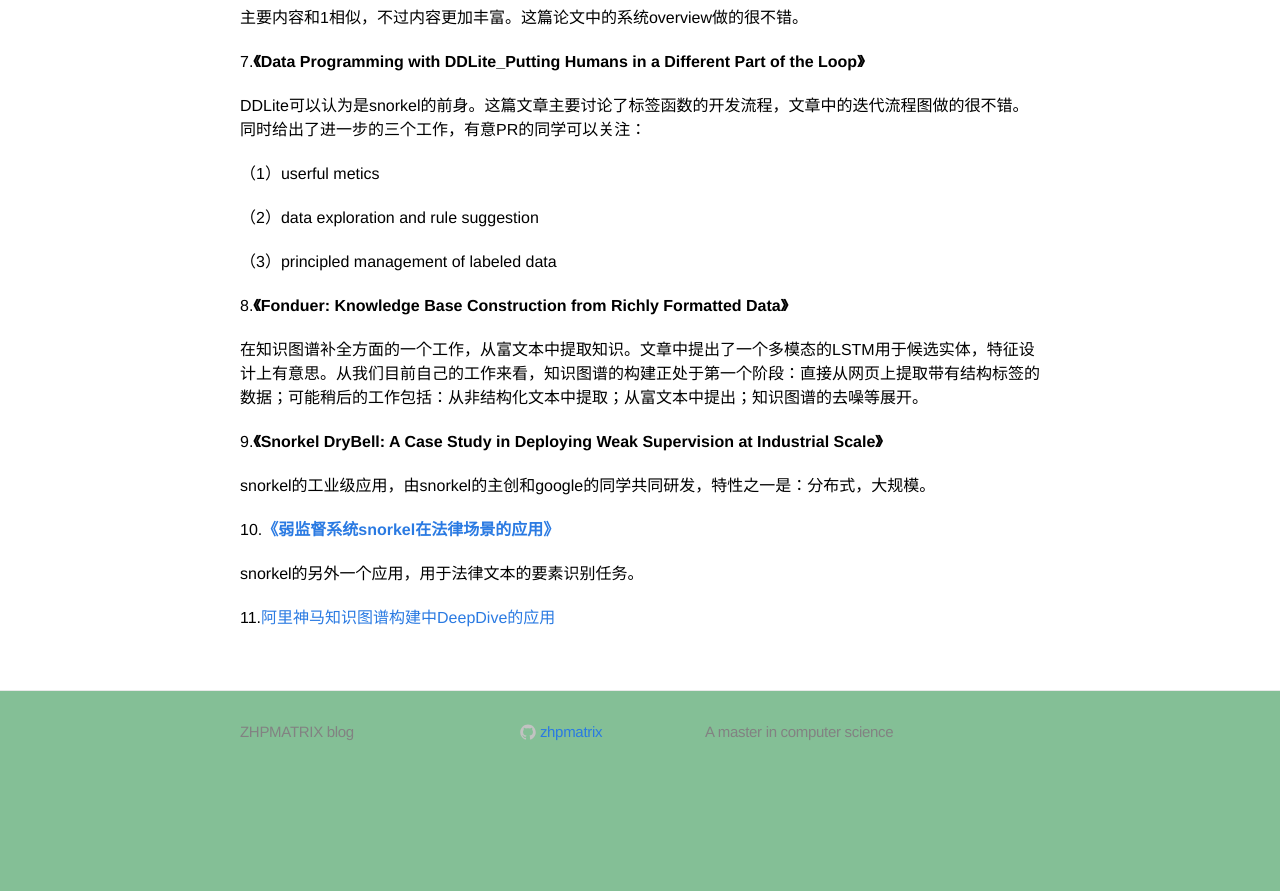
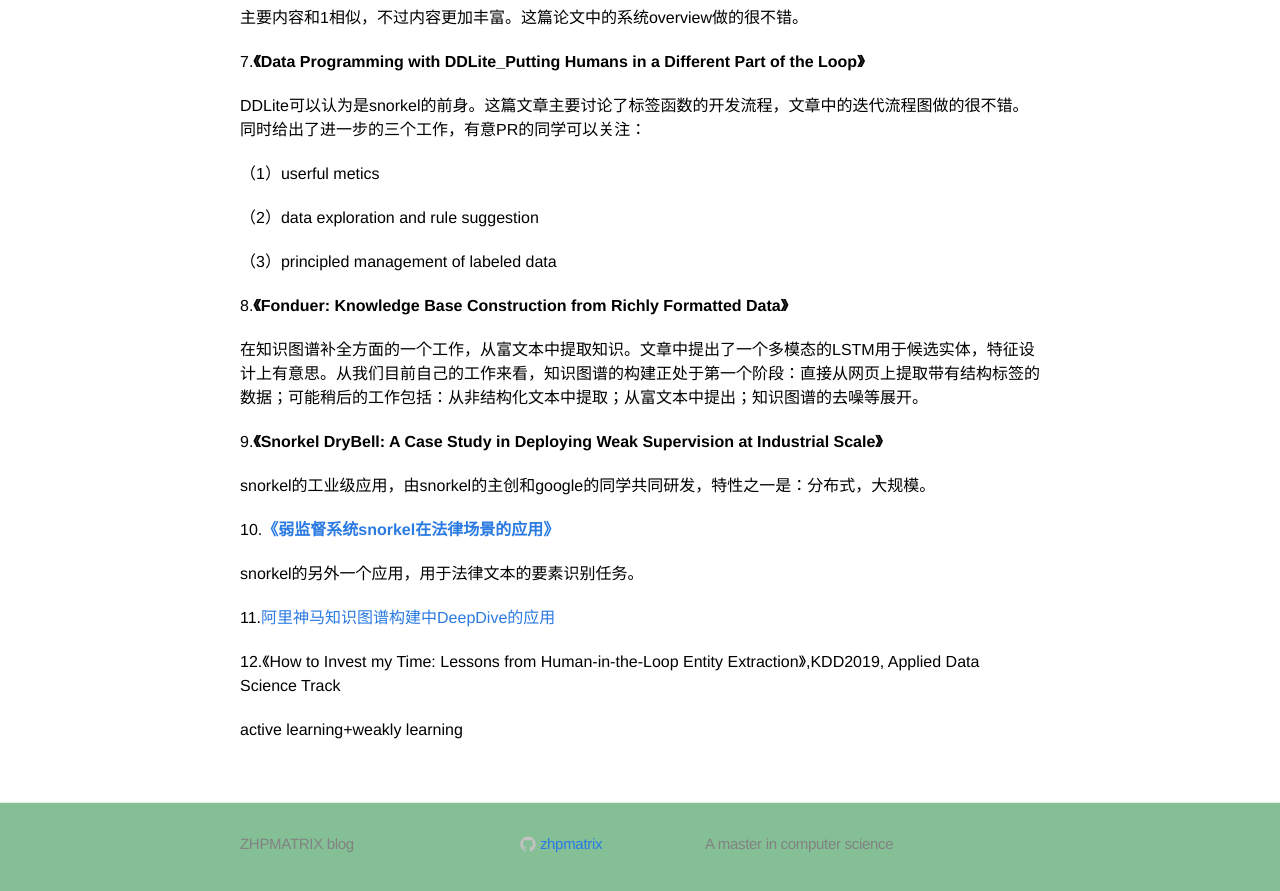
Before and after one commit to zhpmatrix/zhpmatrix.github.io, a Jekyll site: the page built from _posts/2019-06-05-snorkel.md, in a window 1280 px wide and 900 px high, scrolled down 2562 px. Shown: the top 891 px of the window. Built offline with Jekyll 4.4.1, drawn with Linux system fonts in a browser that asks for light colours; comment, search, counter and statistics services are not loaded; before the commit the page ends 3350 px from its top, so only the background shows below that.

Commit message:
add new ref

```diff
--- a/_posts/2019-06-05-snorkel.md
+++ b/_posts/2019-06-05-snorkel.md
@@ -120,3 +120,7 @@ snorkel的工业级应用，由snorkel的主创和google的同学共同研发，
 snorkel的另外一个应用，用于法律文本的要素识别任务。
 
 11.[阿里神马知识图谱构建中DeepDive的应用](https://blog.csdn.net/b0Q8cpra539haFS7/article/details/79563143)
+
+12.《How to Invest my Time: Lessons from Human-in-the-Loop Entity Extraction》,KDD2019, Applied Data Science Track
+
+active learning+weakly learning
```
